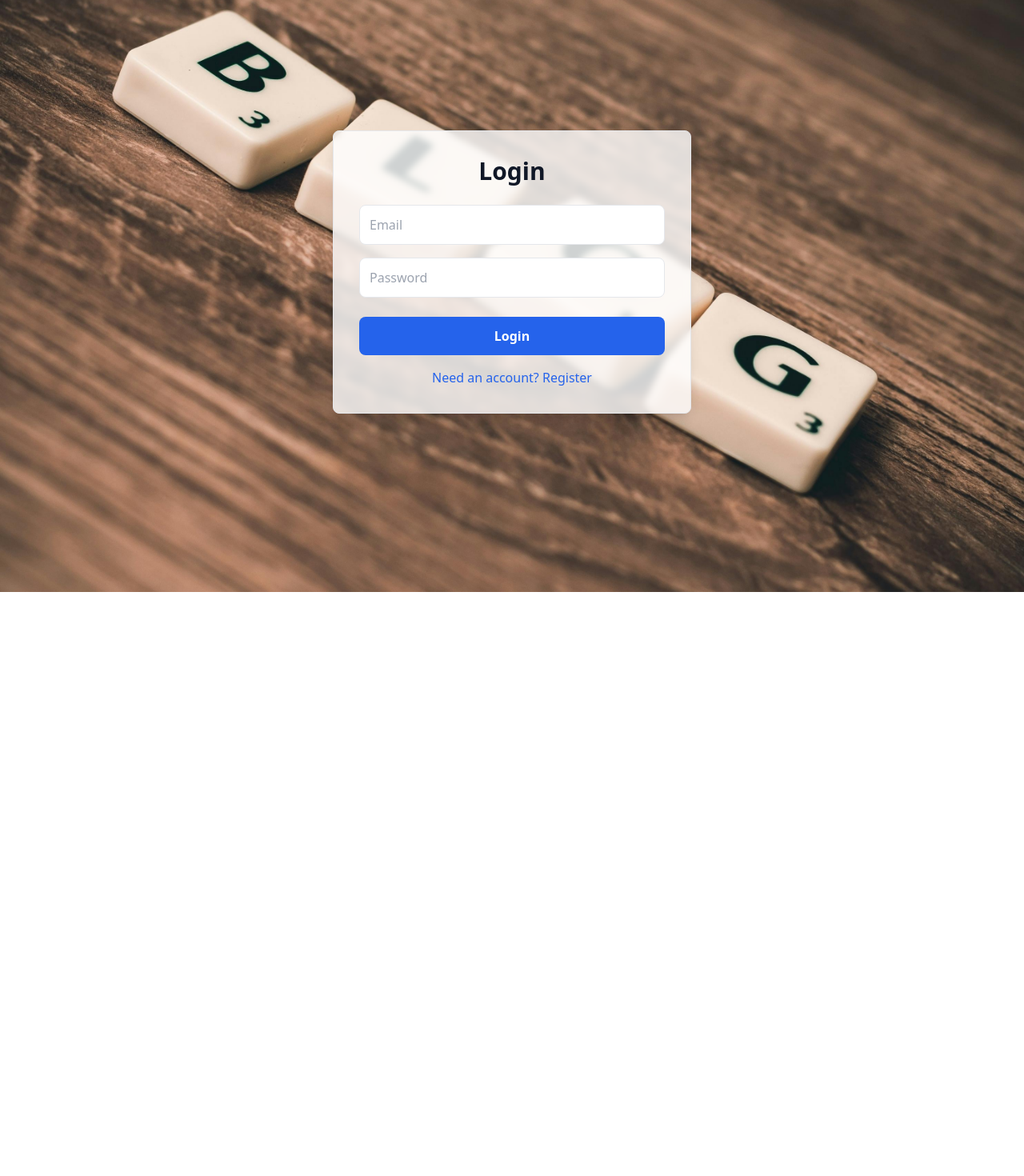
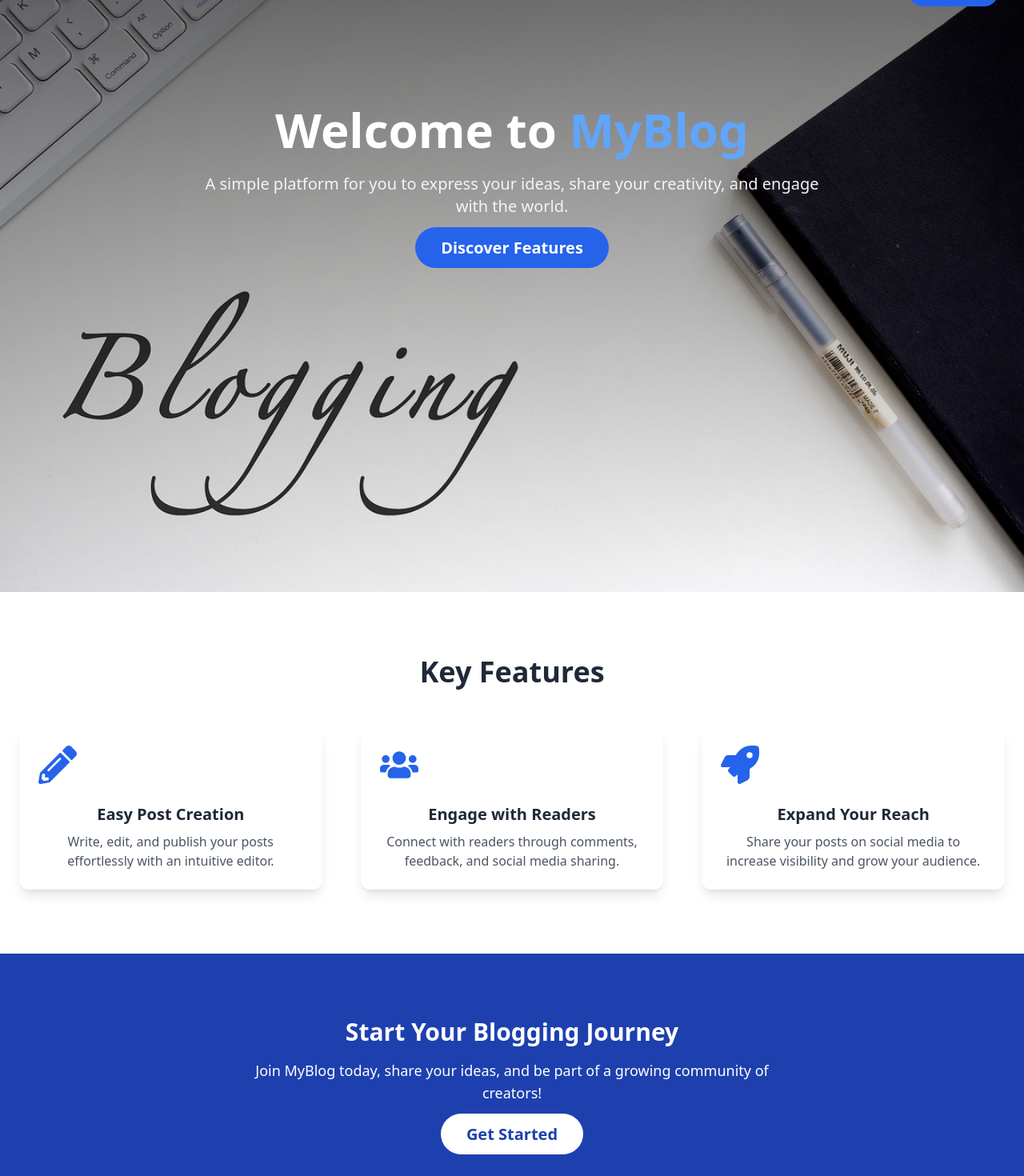
Before and after one commit to shivansh179/Blogging---App, a Next.js app: page / in a window 1280 px wide. Shown: the part 60-1530 px from the top of the page at 80% size. Before the commit the page ends 800 px from the top, so only its background shows below. Built offline with nearby package versions, Linux system fonts and the light colour scheme.

Commit message:
added landing page

```diff
--- a/app/Auth/page.tsx
+++ b/app/Auth/page.tsx
@@ -48,34 +48,36 @@ export default function Auth() {
 
   return (
     <div
-      className="flex items-center justify-center h-screen bg-cover bg-center p-4"
-      style={{ backgroundImage: "url('/blog.jpg')" }} // Cloud image
+      className="flex items-center justify-center h-screen bg-cover bg-center p-6"
+      style={{ backgroundImage: "url('/blog.jpg')" }}
     >
-      <div className="bg-white bg-opacity-80 backdrop-blur-sm backdrop-filter rounded-lg shadow-lg p-8 max-w-md w-full border border-gray-200">
-        <h2 className="text-3xl font-semibold text-center text-gray-900 mb-6">
-          {isRegistering ? "Register" : "Login"}
+      <div className="absolute inset-0 bg-black opacity-40"></div> {/* Background Overlay */}
+
+      <div className="relative bg-white bg-opacity-90 backdrop-blur-lg rounded-xl shadow-2xl p-10 w-full max-w-lg border border-gray-300 text-center">
+        <h2 className="text-4xl font-bold text-gray-900 mb-6">
+          {isRegistering ? "Create Account" : "Welcome Back"}
         </h2>
 
-        {error && <div className="text-red-500 text-center mb-4">{error}</div>}
+        {error && <div className="text-red-500 mb-4">{error}</div>}
 
         {/* Name Input (Only for Registration) */}
         {isRegistering && (
           <input
             type="text"
-            placeholder="Name"
+            placeholder="Your Name"
             value={name}
             onChange={(e) => setName(e.target.value)}
-            className="mb-4 w-full p-3 border rounded-lg text-gray-900 focus:outline-none focus:ring-2 focus:ring-blue-500"
+            className="mb-4 w-full p-3 border rounded-md text-gray-900 focus:outline-none focus:ring-2 focus:ring-blue-500"
           />
         )}
 
         {/* Email Input */}
         <input
           type="email"
-          placeholder="Email"
+          placeholder="Email Address"
           value={email}
           onChange={(e) => setEmail(e.target.value)}
-          className="mb-4 w-full p-3 border rounded-lg text-gray-900 focus:outline-none focus:ring-2 focus:ring-blue-500"
+          className="mb-4 w-full p-3 border rounded-md text-gray-900 focus:outline-none focus:ring-2 focus:ring-blue-500"
         />
 
         {/* Password Input */}
@@ -84,25 +86,25 @@ export default function Auth() {
           placeholder="Password"
           value={password}
           onChange={(e) => setPassword(e.target.value)}
-          className="mb-6 w-full p-3 border rounded-lg text-gray-900 focus:outline-none focus:ring-2 focus:ring-blue-500"
+          className="mb-6 w-full p-3 border rounded-md text-gray-900 focus:outline-none focus:ring-2 focus:ring-blue-500"
         />
 
         {/* Auth Button */}
         <button
           onClick={handleAuth}
-          className="w-full p-3 bg-blue-600 text-white font-semibold rounded-lg hover:bg-blue-700 transition duration-200"
+          className="w-full py-3 bg-blue-600 text-white font-semibold rounded-lg hover:bg-blue-700 transition-all duration-200 transform hover:scale-105"
         >
-          {isRegistering ? "Register" : "Login"}
+          {isRegistering ? "Sign Up" : "Log In"}
         </button>
 
         {/* Toggle Between Register and Login */}
         <button
           onClick={() => setIsRegistering(!isRegistering)}
-          className="mt-4 w-full text-center text-blue-600 hover:underline"
+          className="mt-4 text-blue-600 hover:underline transition-all duration-200"
         >
           {isRegistering
-            ? "Already have an account? Login"
-            : "Need an account? Register"}
+            ? "Already have an account? Log In"
+            : "Don't have an account? Sign Up"}
         </button>
       </div>
     </div>
--- a/app/Navbar/Navbar.tsx
+++ b/app/Navbar/Navbar.tsx
@@ -42,7 +42,7 @@ export default function Navbar() {
 
   const handleLogout = async () => {
     await signOut(auth);
-    router.push('/Auth');
+    router.push('/');
   };
 
   const handleMenuOpen = (event: React.MouseEvent<HTMLElement>) => {
--- a/app/page.tsx
+++ b/app/page.tsx
@@ -1,11 +1,128 @@
-import Feed from "./Feed/page";
-import Auth from "./Auth/page";
+"use client"
 
-export default function Home() {
+import { FC } from "react";
+import { FaPencilAlt, FaUsers, FaRocket } from "react-icons/fa";
+import { motion } from "framer-motion";
+
+const HomePage: FC = () => {
   return (
-    <div>
-            <Auth />
-      {/* <Feed /> */}
+    <div className="bg-gray-50">
+
+      {/* Hero Section */}
+      <section
+        className="relative text-white py-32 md:py-40 lg:py-48"
+        style={{
+          backgroundImage: 'url(/bg.jpg)',
+          backgroundSize: 'cover',
+          backgroundPosition: 'center',
+          backgroundRepeat: 'no-repeat',
+          height: '100vh',
+        }}
+      >
+        {/* Gradient Overlay */}
+        <div className="absolute inset-0 bg-gradient-to-b from-black/60 to-transparent"></div>
+
+        {/* "Get Started" Button */}
+        <a
+          href="/Auth"
+          className="absolute top-6 right-6 md:top-8 md:right-8 bg-blue-600 text-white py-2 px-4 rounded-full text-sm font-semibold hover:bg-blue-500 transition transform hover:scale-105"
+        >
+          Get Started
+        </a>
+
+        {/* Hero Content */}
+        <div className="container mx-auto px-6 relative z-10 text-center">
+          <h1 className="text-3xl sm:text-4xl md:text-5xl lg:text-6xl font-extrabold mb-4 sm:mb-6 text-white">
+            Welcome to <span className="text-blue-400">MyBlog</span>
+          </h1>
+          <p className="text-sm sm:text-base md:text-lg lg:text-xl mb-4 sm:mb-6 max-w-3xl mx-auto text-gray-100 leading-relaxed">
+            A simple platform for you to express your ideas, share your creativity, and engage with the world.
+          </p>
+          <a
+            href="#features"
+            className="bg-blue-600 text-white py-3 px-6 sm:px-8 rounded-full text-lg sm:text-xl font-semibold transition-all transform hover:scale-105 hover:bg-blue-500 duration-200"
+          >
+            Discover Features
+          </a>
+        </div>
+      </section>
+
+      <section id="features" className="py-20 text-center bg-white">
+        <div className="container mx-auto px-6">
+          <h2 className="text-3xl sm:text-4xl font-semibold mb-8 sm:mb-12 text-gray-800">Key Features</h2>
+          <div className="grid sm:grid-cols-1 md:grid-cols-2 lg:grid-cols-3 gap-8 sm:gap-12">
+            {/* Feature 1 */}
+            <motion.div
+              className="bg-white shadow-lg rounded-xl p-6 hover:shadow-2xl transition-all duration-300 transform hover:scale-105"
+              initial={{ opacity: 0, y: 50 }}
+              whileInView={{ opacity: 1, y: 0 }}
+              viewport={{ once: true }}
+              transition={{ duration: 0.5 }}
+            >
+              <FaPencilAlt className="text-blue-600 text-4xl sm:text-5xl mb-4 sm:mb-6 transition transform hover:rotate-12" />
+              <h3 className="text-lg sm:text-xl font-semibold text-gray-800">Easy Post Creation</h3>
+              <p className="text-gray-600 mt-2">
+                Write, edit, and publish your posts effortlessly with an intuitive editor.
+              </p>
+            </motion.div>
+
+            {/* Feature 2 */}
+            <motion.div
+              className="bg-white shadow-lg rounded-xl p-6 hover:shadow-2xl transition-all duration-300 transform hover:scale-105"
+              initial={{ opacity: 0, y: 50 }}
+              whileInView={{ opacity: 1, y: 0 }}
+              viewport={{ once: true }}
+              transition={{ duration: 0.5, delay: 0.2 }}
+            >
+              <FaUsers className="text-blue-600 text-4xl sm:text-5xl mb-4 sm:mb-6 transition transform hover:rotate-12" />
+              <h3 className="text-lg sm:text-xl font-semibold text-gray-800">Engage with Readers</h3>
+              <p className="text-gray-600 mt-2">
+                Connect with readers through comments, feedback, and social media sharing.
+              </p>
+            </motion.div>
+
+            {/* Feature 3 */}
+            <motion.div
+              className="bg-white shadow-lg rounded-xl p-6 hover:shadow-2xl transition-all duration-300 transform hover:scale-105"
+              initial={{ opacity: 0, y: 50 }}
+              whileInView={{ opacity: 1, y: 0 }}
+              viewport={{ once: true }}
+              transition={{ duration: 0.5, delay: 0.4 }}
+            >
+              <FaRocket className="text-blue-600 text-4xl sm:text-5xl mb-4 sm:mb-6 transition transform hover:rotate-12" />
+              <h3 className="text-lg sm:text-xl font-semibold text-gray-800">Expand Your Reach</h3>
+              <p className="text-gray-600 mt-2">
+                Share your posts on social media to increase visibility and grow your audience.
+              </p>
+            </motion.div>
+          </div>
+        </div>
+      </section>
+
+      {/* Call-to-Action Section */}
+      <section className="bg-blue-800 text-white py-20 text-center">
+        <div className="container mx-auto px-6">
+          <h2 className="text-3xl font-semibold mb-4">Start Your Blogging Journey</h2>
+          <p className="text-lg mb-6 max-w-2xl mx-auto">
+            Join MyBlog today, share your ideas, and be part of a growing community of creators!
+          </p>
+          <a
+            href="/Auth"
+            className="bg-white text-blue-800 py-3 px-8 rounded-full text-xl font-semibold transition transform hover:scale-105 hover:bg-gray-100 duration-200"
+          >
+            Get Started
+          </a>
+        </div>
+      </section>
+
+      {/* Footer */}
+      <footer className="bg-gray-900 text-white text-center py-6">
+        <p>© 2024 MyBlog. All rights reserved.</p>
+      </footer>
     </div>
+
+
   );
-}
+};
+
+export default HomePage;
--- a/package.json
+++ b/package.json
@@ -18,6 +18,7 @@
     "blogging": "file:",
     "draft-js": "^0.11.7",
     "firebase": "^10.14.1",
+    "framer-motion": "^11.11.11",
     "next": "^14.2.14",
     "quill": "^2.0.2",
     "react": "^18",
```
Also changed, not shown: app/Feed/page.tsx (+19 -34 lines), public/bg.jpg (added), 1 other file (tests, documents, lock files or other folders).
